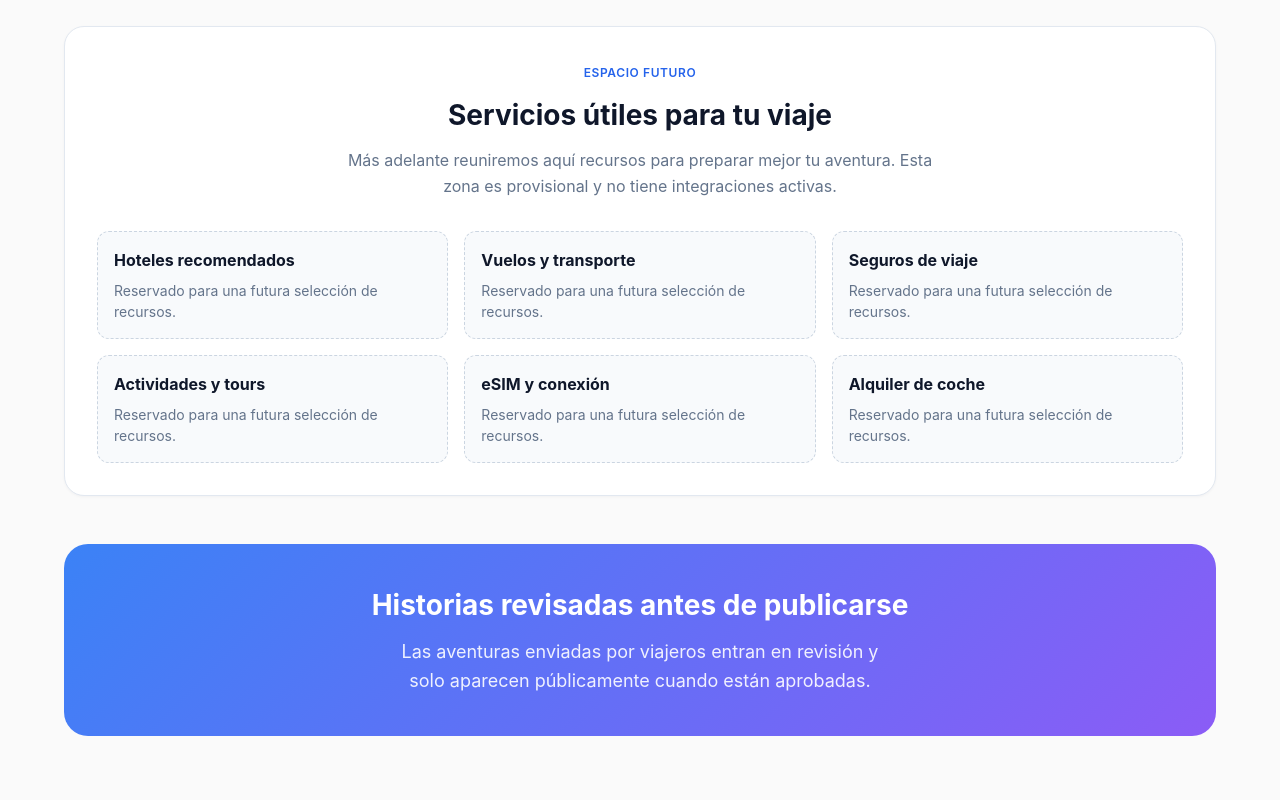
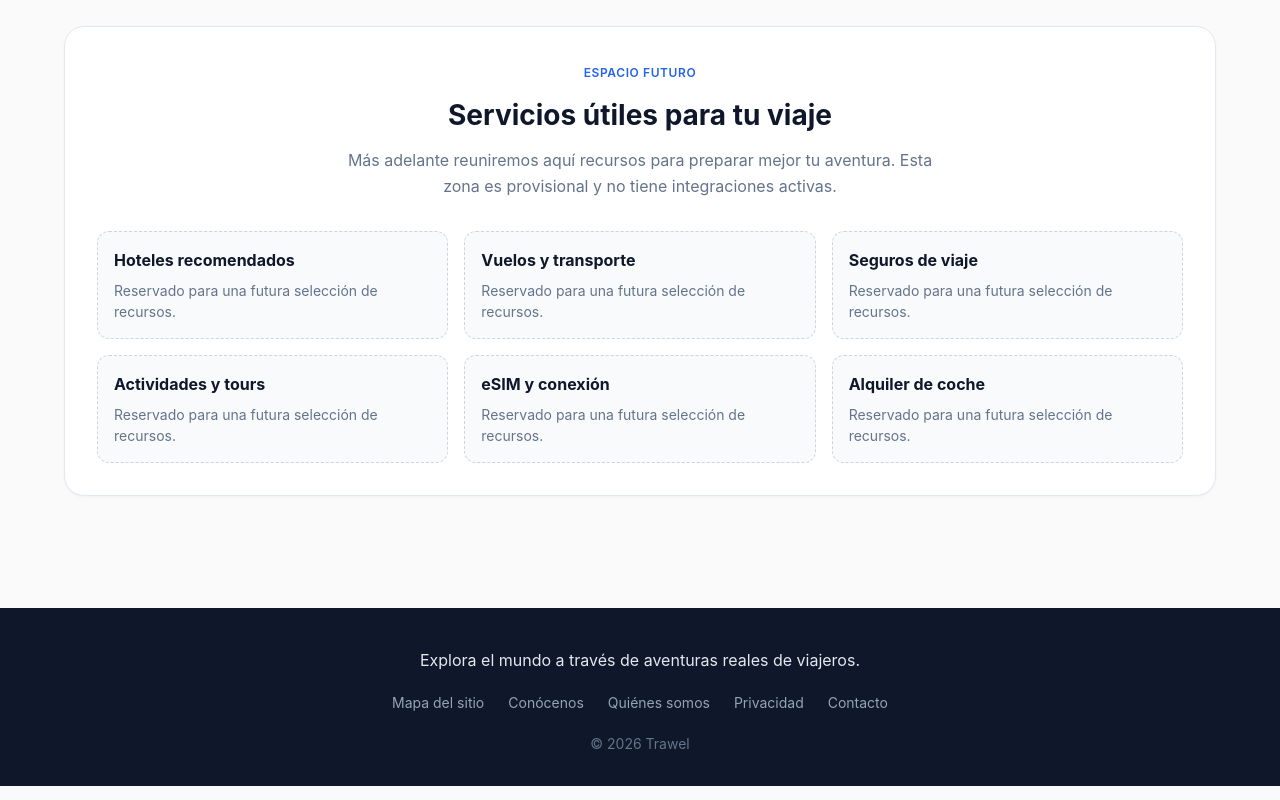
Before and after one commit to Amonfiver/trawel, a React (Vite) app: page / in a window 1280 px wide. Shown: the part 1419-2219 px from the top of the page. Built offline with nearby package versions, Linux system fonts and the light colour scheme; no server answers.

Commit message:
fix: mantiene footer y revierte intento inestable de zoom

```diff
--- a/src/pages/HomePage/HomePage.module.css
+++ b/src/pages/HomePage/HomePage.module.css
@@ -197,30 +197,55 @@
   line-height: 1.5;
 }
 
-/* Nota final */
-.note {
-  background: linear-gradient(135deg, #3b82f6 0%, #8b5cf6 100%);
-  border-radius: 24px;
-  padding: 2.5rem 2rem;
-  text-align: center;
-  color: white;
-  margin-top: 2rem;
+/* Footer */
+.footer {
+  background: #0f172a;
+  color: #f8fafc;
+  padding: 2.5rem 1.5rem 2rem;
+  margin-top: auto;
 }
 
-.noteTitle {
-  font-size: 1.75rem;
-  font-weight: 700;
-  margin: 0 0 0.75rem;
+.footerContent {
+  max-width: 1200px;
+  margin: 0 auto;
+  display: flex;
+  flex-direction: column;
+  align-items: center;
+  gap: 1.25rem;
+  text-align: center;
 }
 
-.noteText {
-  font-size: 1.125rem;
-  opacity: 0.9;
+.footerTagline {
+  font-size: 1rem;
+  color: #e2e8f0;
   margin: 0;
-  max-width: 500px;
-  margin-left: auto;
-  margin-right: auto;
-  line-height: 1.6;
+  line-height: 1.5;
+}
+
+.footerNav {
+  display: flex;
+  flex-wrap: wrap;
+  justify-content: center;
+  gap: 0.75rem 1.5rem;
+}
+
+.footerLink {
+  color: #94a3b8;
+  font-size: 0.875rem;
+  text-decoration: none;
+  transition: color 150ms ease;
+}
+
+.footerLink:hover,
+.footerLink:focus-visible {
+  color: #e2e8f0;
+  text-decoration: underline;
+}
+
+.footerCopyright {
+  font-size: 0.875rem;
+  color: #64748b;
+  margin: 0;
 }
 
 /* Responsive */
@@ -243,13 +268,9 @@
     grid-template-columns: repeat(2, minmax(0, 1fr));
   }
 
+
   .servicesGrid {
     grid-template-columns: repeat(2, minmax(0, 1fr));
-  }
-
-  .note {
-    padding: 2.5rem 1.5rem;
-    border-radius: 20px;
   }
 }
 
@@ -285,24 +306,11 @@
     padding: 1.25rem;
   }
 
+
   .services {
     padding: 1.5rem 1rem;
     border-radius: 16px;
     margin-bottom: 2rem;
-  }
-
-  .note {
-    padding: 2rem 1.25rem;
-    border-radius: 16px;
-    margin-top: 1.5rem;
-  }
-
-  .noteTitle {
-    font-size: 1.375rem;
-  }
-
-  .noteText {
-    font-size: 1rem;
   }
 }
 
--- a/src/pages/HomePage/HomePage.tsx
+++ b/src/pages/HomePage/HomePage.tsx
@@ -120,15 +120,24 @@ export function HomePage() {
           </div>
         </section>
 
-        <section className={styles.note} aria-labelledby="review-title">
-          <h2 id="review-title" className={styles.noteTitle}>
-            Historias revisadas antes de publicarse
-          </h2>
-          <p className={styles.noteText}>
-            Las aventuras enviadas por viajeros entran en revisión y solo aparecen públicamente cuando están aprobadas.
+      </main>
+
+      {/* Footer */}
+      <footer className={styles.footer}>
+        <div className={styles.footerContent}>
+          <p className={styles.footerTagline}>
+            Explora el mundo a través de aventuras reales de viajeros.
           </p>
-        </section>
-      </main>
+          <nav className={styles.footerNav} aria-label="Enlaces de pie de página">
+            <a href="#" className={styles.footerLink}>Mapa del sitio</a>
+            <a href="#" className={styles.footerLink}>Conócenos</a>
+            <a href="#" className={styles.footerLink}>Quiénes somos</a>
+            <a href="#" className={styles.footerLink}>Privacidad</a>
+            <a href="#" className={styles.footerLink}>Contacto</a>
+          </nav>
+          <p className={styles.footerCopyright}>© 2026 Trawel</p>
+        </div>
+      </footer>
     </div>
   );
 }
```
Also changed, not shown: 1 other file (tests, documents, lock files or other folders).
